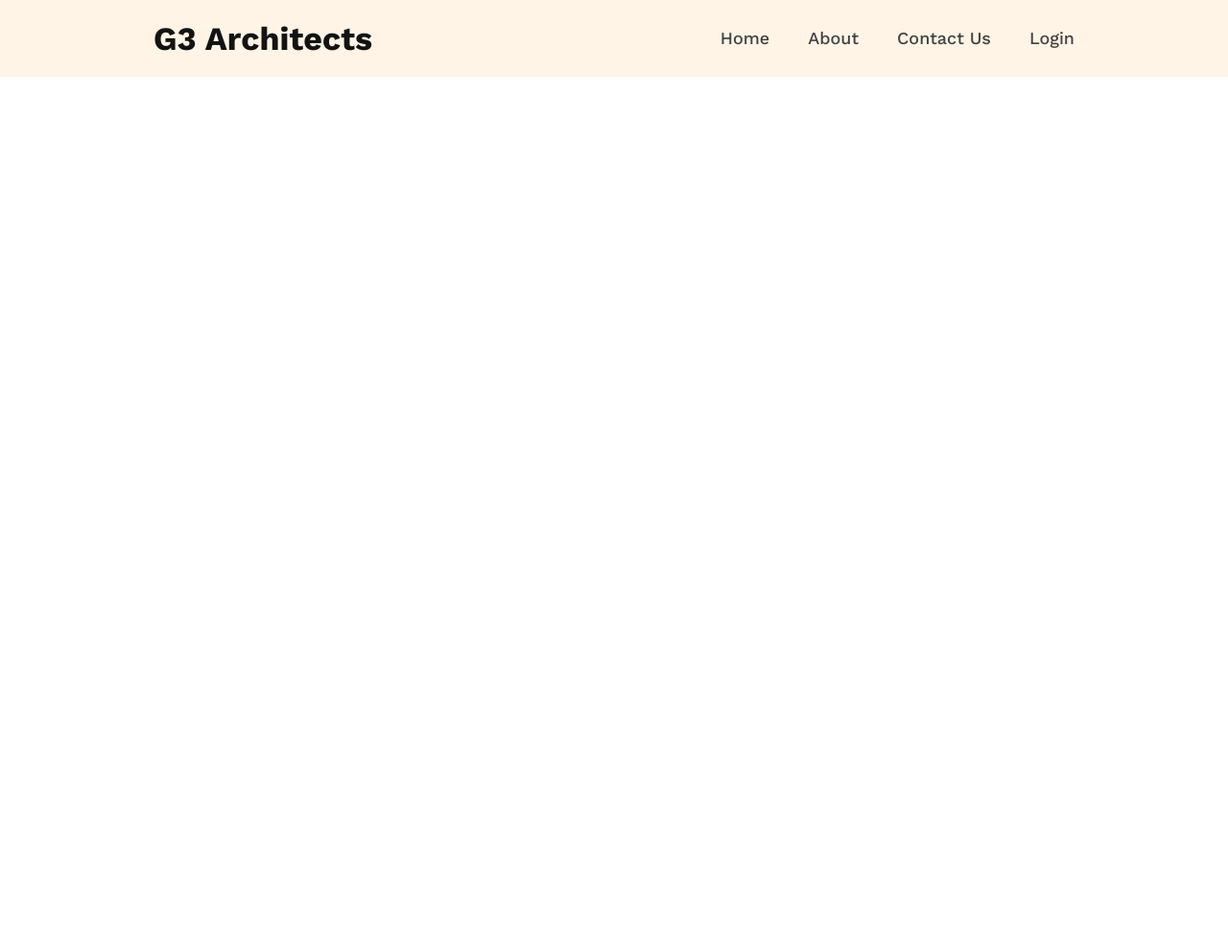
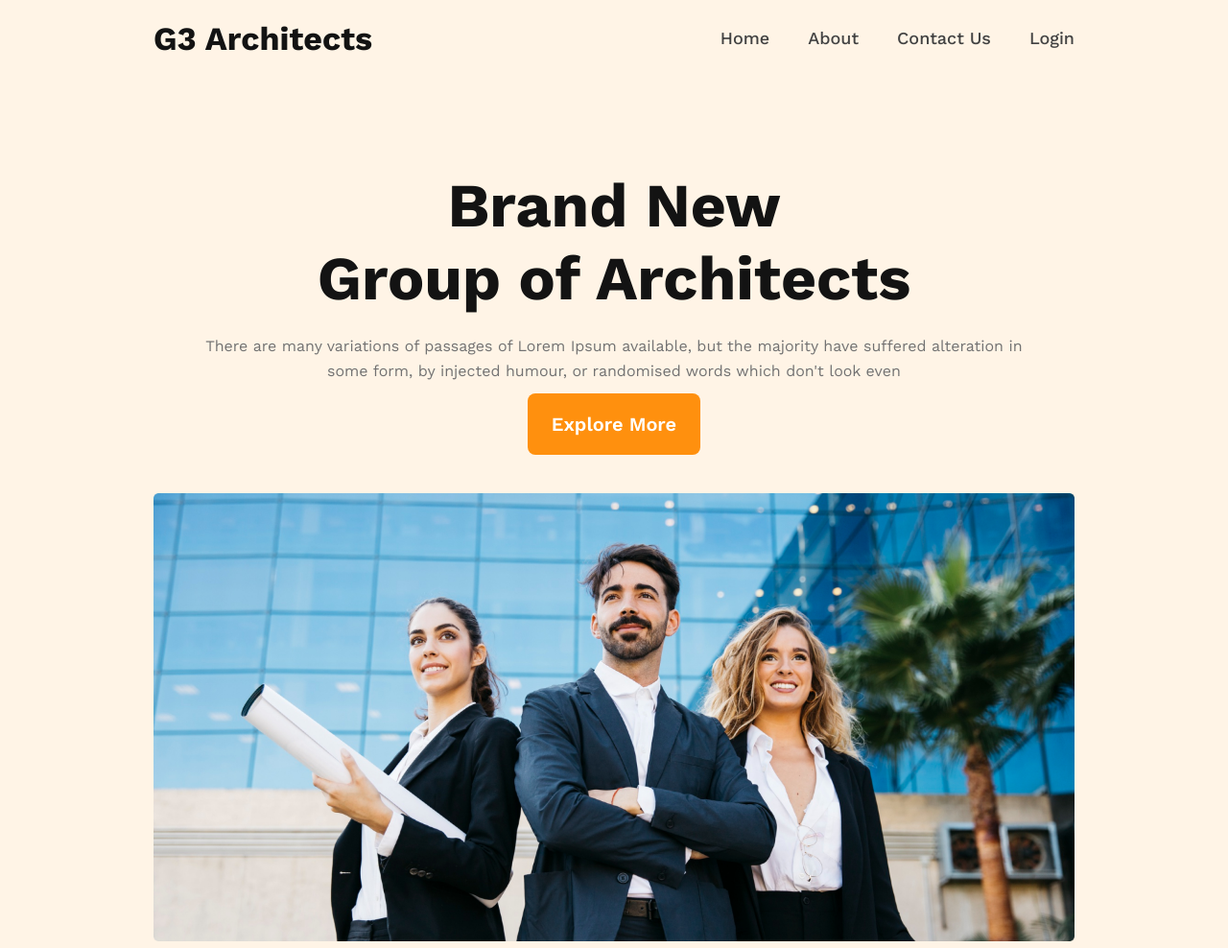
Before and after one commit to codewithsaidul/g3-architects, a plain HTML site: page index.html in a window 1280 px wide. Shown: the whole page at 96% size. Before the commit the page ends 800 px from the top, so only its background shows below. Drawn offline with nearby package versions, Linux system fonts and the light colour scheme.

Commit message:
Banner Content Added

```diff
--- a/css/style.css
+++ b/css/style.css
@@ -32,17 +32,15 @@ img {
 }
 
 .section {
-    padding-top: 7rem;
+    margin-top: 7rem;
 }
 
 
 /* ========== Header & Nav Style ================ */
 .header {
-    position: fixed;
-    top: 0;
     width: 100%;
-    height: 5rem;
-    padding: 20px 0;
+    /* height: 5rem; */
+    padding: 20px 0 50px;
     background: rgba(255, 144, 14, 0.10);
 }
 
@@ -60,18 +58,62 @@ img {
 
 .nav__logo {
     color: #131313;
-    text-align: center;
     font-size: 34px;
     font-weight: 700;
     cursor: pointer;
 }
 
 .nav__link {
-    color:#424242;
-    text-align: center;
+    color: #424242;
     font-size: 18px;
     font-weight: 500;
     line-height: 26px;
     /* 144.444% */
     cursor: pointer;
 }
+
+
+
+/* Banner Section */
+
+.banner__content {
+    margin-top: 116px;
+    text-align: center;
+    margin-bottom: 100px;
+}
+
+.banner__title {
+    color: #131313;
+    font-size: 64px;
+    font-weight: 700;
+    width: 862px;
+    margin: 0 auto 20px;
+}
+
+.banner__description {
+    color: var(--Dark-03, #727272);
+    font-size: 16px;
+    font-weight: 400;
+    line-height: 26px;
+    /* 162.5% */
+    width: 868px;
+    margin: 0 auto 30px;
+}
+
+
+
+
+.btn {
+    padding: 20px 25px;
+    border-radius: 8px;
+    background: #FF900E;
+    color: #FFF;
+    /* text-align: center; */
+    font-size: 20px;
+    font-weight: 600;
+}
+
+.banner__img {
+    margin-top: 60px;
+    margin-bottom: 100px;
+}
--- a/index.html
+++ b/index.html
@@ -34,13 +34,34 @@
                     </ul>
                 </div>
             </nav>
+
+
+
+            <div class="banner__content">
+
+                <div class="banner__text">
+                    <h1 class="banner__title">Brand New <br> Group of Architects</h1>
+                    <p class="banner__description">There are many variations of passages of Lorem Ipsum available,
+                        but the majority have suffered alteration in some form, by injected humour, or randomised
+                        words which don't look even
+                    </p>
+                    <a href="#" class="btn">Explore More</a>
+                </div>
+
+                <div class="banner__img">
+                    <img src="./images/banner.png" alt="banner image">
+                </div>
+
+            </div>
         </div>
     </header>
     <!-- ===================== Header ======================== -->
 
     <!-- ====================== Main ========================== -->
     <main class="main">
+        <!-- =============== Banner Secion ====================== -->
 
+        <!-- =============== Banner Secion ====================== -->
     </main>
     <!-- ====================== Main ========================== -->
 
```
